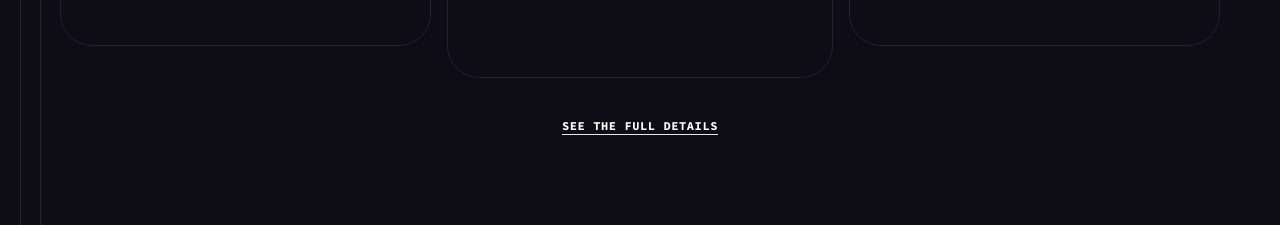
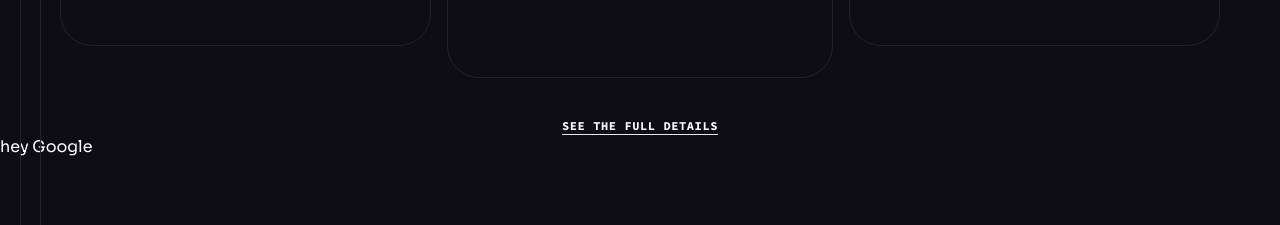
Before and after one commit to sakirmohammad775/brain-flow-client-site, a React (Vite) app: page / in a window 1280 px wide. Shown: the part 7020-7245 px from the top of the page. Built offline with nearby package versions, Linux system fonts and the light colour scheme.

Commit message:
finish for today

```diff
--- a/src/Pages/Home/Pricing.jsx
+++ b/src/Pages/Home/Pricing.jsx
@@ -52,7 +52,7 @@ const Pricing = () => {
           </a>
         </div>
       </div>
-
+      <div>hey Google</div>
     </Section>
   );
 };
```
